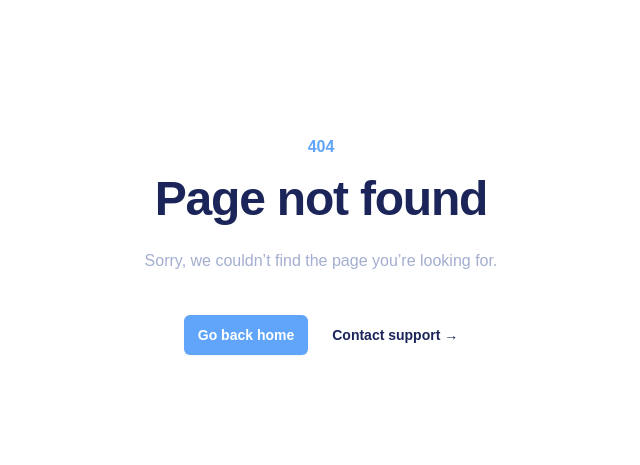
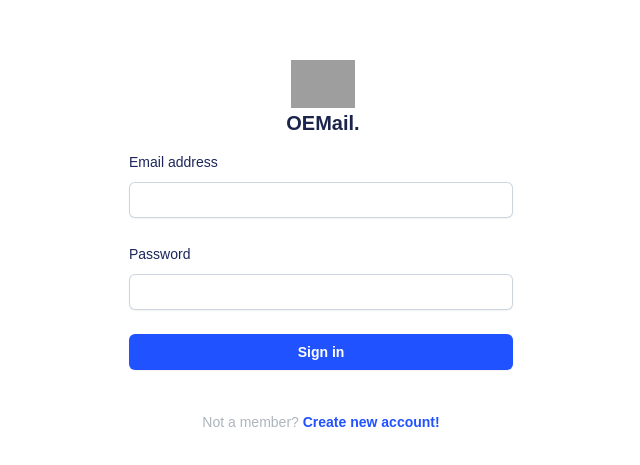
Before and after one commit to 0xbalazstoth/Projektmunka, a React (Vite) app in the folder mail-client-frontend/mail-client/: page /login in a window 1280 px wide. Before the commit this address had no page. Shown: the part 155-620 px from the top of the page, without its empty margins (319-959 px from the left). Built offline with nearby package versions, Linux system fonts and the light colour scheme; grey boxes are pictures that could not be loaded.

Commit message:
Authentication logic integrated into Frontend

```diff
--- a/mail-client-frontend/mail-client/package.json
+++ b/mail-client-frontend/mail-client/package.json
@@ -19,7 +19,9 @@
 		"@emotion/react": "^11.11.1",
 		"@emotion/styled": "^11.11.0",
 		"@headlessui/react": "^1.7.17",
+		"@tailwindcss/forms": "^0.5.6",
 		"apexcharts": "^3.42.0",
+		"axios": "^1.5.1",
 		"framer-motion": "^10.16.4",
 		"html-react-parser": "^4.2.2",
 		"react": "^18.2.0",
--- a/mail-client-frontend/mail-client/src/App.jsx
+++ b/mail-client-frontend/mail-client/src/App.jsx
@@ -1,16 +1,73 @@
-/* eslint-disable no-unused-vars */
-import React from "react";
-import { Routes, Route, Navigate } from "react-router-dom";
+import React, { useState, useEffect } from "react";
+import {
+	Routes,
+	Route,
+	BrowserRouter,
+	Navigate,
+	useNavigate,
+} from "react-router-dom";
 import MailView from "./views/MailView";
 import NotFound from "./views/NotFound";
-import routes from "./routes";
+import LoginView from "./views/LoginView";
+import UserContext from "./contexts/UserContext";
+import { appFetchCall } from "./handlers/api";
 
 function App() {
+	const [user, setUser] = useState(null);
+	const [loading, setLoading] = useState(true);
+	const history = useNavigate();
+
+	useEffect(() => {
+		const fetchUser = async () => {
+			if (localStorage.getItem("tkn")) {
+				const meEndpoint = `/api/users/me`;
+
+				try {
+					// Make API call to fetch user data
+					const userResponse = await appFetchCall(meEndpoint);
+
+					// Update user state with the fetched data
+					setUser(userResponse);
+
+					// Navigate to "/mail" after successful login
+					history.push("/mail");
+				} catch (error) {
+					console.error("Error fetching user:", error);
+				} finally {
+					// Set loading to false after the fetch operation is complete
+					setLoading(false);
+				}
+			} else {
+				console.log("no token");
+				// Set loading to false if there's no token
+				setLoading(false);
+			}
+		};
+
+		fetchUser();
+	}, [history]);
+
+	// If still loading, you can return a loading indicator or null
+	if (loading) {
+		return null; // or return a loading spinner
+	}
+
 	return (
-		<Routes>
-			<Route path="mail/*" element={<MailView></MailView>}></Route>
-			<Route path="*" element={<NotFound></NotFound>}></Route>
-		</Routes>
+		<UserContext.Provider value={{ user, setUser }}>
+			<Routes>
+				<Route
+					path="login"
+					element={user ? <Navigate to="/mail" /> : <LoginView />}
+				/>
+				<Route
+					path="mail/*"
+					element={
+						user ? <MailView /> : <Navigate to="/login" replace />
+					}
+				/>
+				<Route path="*" element={<NotFound />} />
+			</Routes>
+		</UserContext.Provider>
 	);
 }
 
--- a/mail-client-frontend/mail-client/src/components/Navbar.jsx
+++ b/mail-client-frontend/mail-client/src/components/Navbar.jsx
@@ -1,4 +1,4 @@
-import React from "react";
+import React, { useContext } from "react";
 import { Link } from "react-router-dom";
 import { FiAlignJustify } from "react-icons/fi";
 import { BsArrowBarUp } from "react-icons/bs";
@@ -9,10 +9,22 @@ import {
 	IoMdInformationCircleOutline,
 } from "react-icons/io";
 import Dropdown from "../components/Dropdown";
+import { useLocation, useNavigate } from "react-router-dom";
+import UserContext from "../contexts/UserContext";
 
 const Navbar = (props) => {
 	const { onOpenSidenav, brandText } = props;
 	const [darkmode, setDarkmode] = React.useState(false);
+	const { user, setUser } = useContext(UserContext);
+	const navigate = useNavigate();
+
+	const handleLogout = () => {
+		if (user) {
+			localStorage.removeItem("tkn");
+			setUser(null);
+			navigate("/login");
+		}
+	};
 
 	return (
 		<nav className="sticky top-4 z-40 flex flex-row flex-wrap items-center justify-between rounded-xl bg-white/10 p-2 backdrop-blur-xl dark:bg-[#0b14374d]">
@@ -195,12 +207,12 @@ const Navbar = (props) => {
 								>
 									Newsletter Settings
 								</a>
-								<a
-									href=" "
+								<button
+									onClick={handleLogout}
 									className="mt-3 text-sm font-medium text-red-500 hover:text-red-500"
 								>
 									Log Out
-								</a>
+								</button>
 							</div>
 						</div>
 					}
--- /dev/null
+++ b/mail-client-frontend/mail-client/src/contexts/UserContext.jsx
@@ -0,0 +1,5 @@
+import { createContext } from "react";
+
+const UserContext = createContext();
+
+export default UserContext;
--- /dev/null
+++ b/mail-client-frontend/mail-client/src/handlers/api.jsx
@@ -0,0 +1,87 @@
+// apiHandler.js
+import axios from "axios";
+
+const baseURL = "http://127.0.0.1:3000"; // Replace with your API base URL
+
+const api = axios.create({
+	baseURL,
+	headers: {
+		"Content-Type": "application/json",
+		Accept: "application/json",
+		Origin: "http://0.0.0.0:3000",
+		// You can add more default headers here
+	},
+});
+
+// Interceptors for handling requests and responses
+api.interceptors.request.use(
+	(config) => {
+		const token = localStorage.getItem("tkn");
+
+		if (token) {
+			config.headers["api-key"] = token;
+		}
+
+		return config;
+	},
+	(error) => {
+		// Handle request errors
+		return Promise.reject(error);
+	}
+);
+
+api.interceptors.response.use(
+	(response) => {
+		// You can modify the response data here
+		return response.data;
+	},
+	(error) => {
+		// Handle response errors
+		return Promise.reject(error);
+	}
+);
+
+export const appPostRequest = async (url, payload) => {
+	try {
+		const response = await api.post(url, payload);
+		return response;
+	} catch (error) {
+		throw new Error(error.message);
+	}
+};
+
+export const appRegularFetchCall = async (url) => {
+	try {
+		const response = await api.get(url);
+		return response;
+	} catch (error) {
+		throw new Error("Something went wrong!");
+	}
+};
+
+export const appFetchCall = async (url) => {
+	try {
+		const response = await api.get(url);
+		return response;
+	} catch (error) {
+		throw new Error("Something went wrong!");
+	}
+};
+
+export const appUpdateCall = async (url, body) => {
+	try {
+		const response = await api.patch(url, body);
+		return response;
+	} catch (error) {
+		throw new Error(error.message);
+	}
+};
+
+export const appDeleteCall = async (url) => {
+	try {
+		const response = await api.delete(url);
+		return response;
+	} catch (error) {
+		throw new Error("Something went wrong!");
+	}
+};
--- a/mail-client-frontend/mail-client/src/main.jsx
+++ b/mail-client-frontend/mail-client/src/main.jsx
@@ -6,8 +6,6 @@ import { BrowserRouter } from "react-router-dom";
 
 ReactDOM.createRoot(document.getElementById("root")).render(
 	<BrowserRouter>
-		<React.StrictMode>
-			<App />
-		</React.StrictMode>
+		<App />
 	</BrowserRouter>
 );
--- a/mail-client-frontend/mail-client/src/views/HomeView.jsx
+++ b/mail-client-frontend/mail-client/src/views/HomeView.jsx
@@ -1,7 +1,11 @@
-import React from "react";
+import React, { useContext } from "react";
 import TypedAnimation from "../components/TypedAnimation";
+import UserContext from "../contexts/UserContext";
 
 const HomeView = () => {
+	const { user } = useContext(UserContext);
+	console.log(user);
+
 	const animationStrings = [
 		"robust security.",
 		"confidence in email.",
@@ -20,7 +24,7 @@ const HomeView = () => {
 			</div>
 			<div className="flex flex-row gap-x-1 text-4xl">
 				<h1 className="dark:text-white">Welcome, </h1>
-				<h1 className="font-bold text-blue-400">username!</h1>
+				<h1 className="font-bold text-blue-400">{user.email}</h1>
 			</div>
 			<div>
 				<TypedAnimation
--- /dev/null
+++ b/mail-client-frontend/mail-client/src/views/LoginView.jsx
@@ -0,0 +1,121 @@
+import React, { useContext, useEffect, useState } from "react";
+import { appPostRequest } from "../handlers/api";
+import UserContext from "../contexts/UserContext.jsx";
+import { useNavigate } from "react-router-dom";
+
+const LoginView = () => {
+	const [email, setEmail] = useState("");
+	const [pwd, setPwd] = useState("");
+	const { user, setUser } = useContext(UserContext);
+	const loginEndpoint = "/api/users/login";
+
+	const navigate = useNavigate();
+
+	const handleSubmit = async () => {
+		try {
+			// Make API call to login
+			const response = await appPostRequest(loginEndpoint, {
+				email: email,
+				password: pwd,
+			});
+
+			// Assuming the API response contains a token
+			const token = response.apiKeys[0].token;
+
+			// Store the token in local storage
+			localStorage.setItem("tkn", token);
+			setUser(response.data);
+			navigate("/mail");
+		} catch (error) {
+			// Handle login error
+			console.error("Login failed", error.message);
+		}
+	};
+
+	return (
+		<>
+			<div className="flex min-h-full flex-1 flex-col justify-center px-6 py-12 lg:px-8">
+				<div className="flex flex-col items-center mt-1 ml-1 h-2.5 text-[20px] font-bold text-navy-700 dark:text-white">
+					<img
+						src="https://img.logoipsum.com/280.svg"
+						className="w-16"
+					></img>
+					<span>OEMail.</span>
+				</div>
+
+				<div className="mt-20 sm:mx-auto sm:w-full sm:max-w-sm">
+					<form
+						className="space-y-6"
+						onSubmit={(e) => {
+							e.preventDefault();
+							handleSubmit();
+						}}
+					>
+						<div>
+							<label
+								htmlFor="email"
+								className="block text-sm font-medium leading-6 text-gray-900"
+							>
+								Email address
+							</label>
+							<div className="mt-2">
+								<input
+									id="email"
+									name="email"
+									type="email"
+									autoComplete="email"
+									onChange={(e) => setEmail(e.target.value)}
+									required
+									className="block w-full rounded-md border-0 py-1.5 text-gray-900 shadow-sm ring-1 ring-inset ring-gray-300 placeholder:text-gray-400 focus:ring-2 focus:ring-inset focus:ring-blue-600 sm:text-sm sm:leading-6"
+								/>
+							</div>
+						</div>
+
+						<div>
+							<div className="flex items-center justify-between">
+								<label
+									htmlFor="password"
+									className="block text-sm font-medium leading-6 text-gray-900"
+								>
+									Password
+								</label>
+							</div>
+							<div className="mt-2">
+								<input
+									id="password"
+									name="password"
+									type="password"
+									autoComplete="current-password"
+									onChange={(e) => setPwd(e.target.value)}
+									required
+									className="block w-full rounded-md border-0 py-1.5 text-gray-900 shadow-sm ring-1 ring-inset ring-gray-300 placeholder:text-gray-400 focus:ring-2 focus:ring-inset focus:ring-blue-600 sm:text-sm sm:leading-6"
+								/>
+							</div>
+						</div>
+
+						<div>
+							<button
+								type="submit"
+								className="flex w-full justify-center rounded-md bg-blue-600 px-3 py-1.5 text-sm font-semibold leading-6 text-white shadow-sm hover:bg-blue-500 focus-visible:outline focus-visible:outline-2 focus-visible:outline-offset-2 focus-visible:outline-blue-600"
+							>
+								Sign in
+							</button>
+						</div>
+					</form>
+
+					<p className="mt-10 text-center text-sm text-gray-500">
+						Not a member?{" "}
+						<a
+							href="#"
+							className="font-semibold leading-6 text-blue-600 hover:text-blue-500"
+						>
+							Create new account!
+						</a>
+					</p>
+				</div>
+			</div>
+		</>
+	);
+};
+
+export default LoginView;
--- a/mail-client-frontend/mail-client/tailwind.config.js
+++ b/mail-client-frontend/mail-client/tailwind.config.js
@@ -325,4 +325,5 @@ module.exports = {
 			},
 		}),
 	},
+	plugins: [require("@tailwindcss/forms")],
 };
```
Also changed, not shown: mail-client-frontend/mail-client/src/views/MailView.jsx (+17 -5 lines), 2 other files (tests, documents, lock files or other folders).
